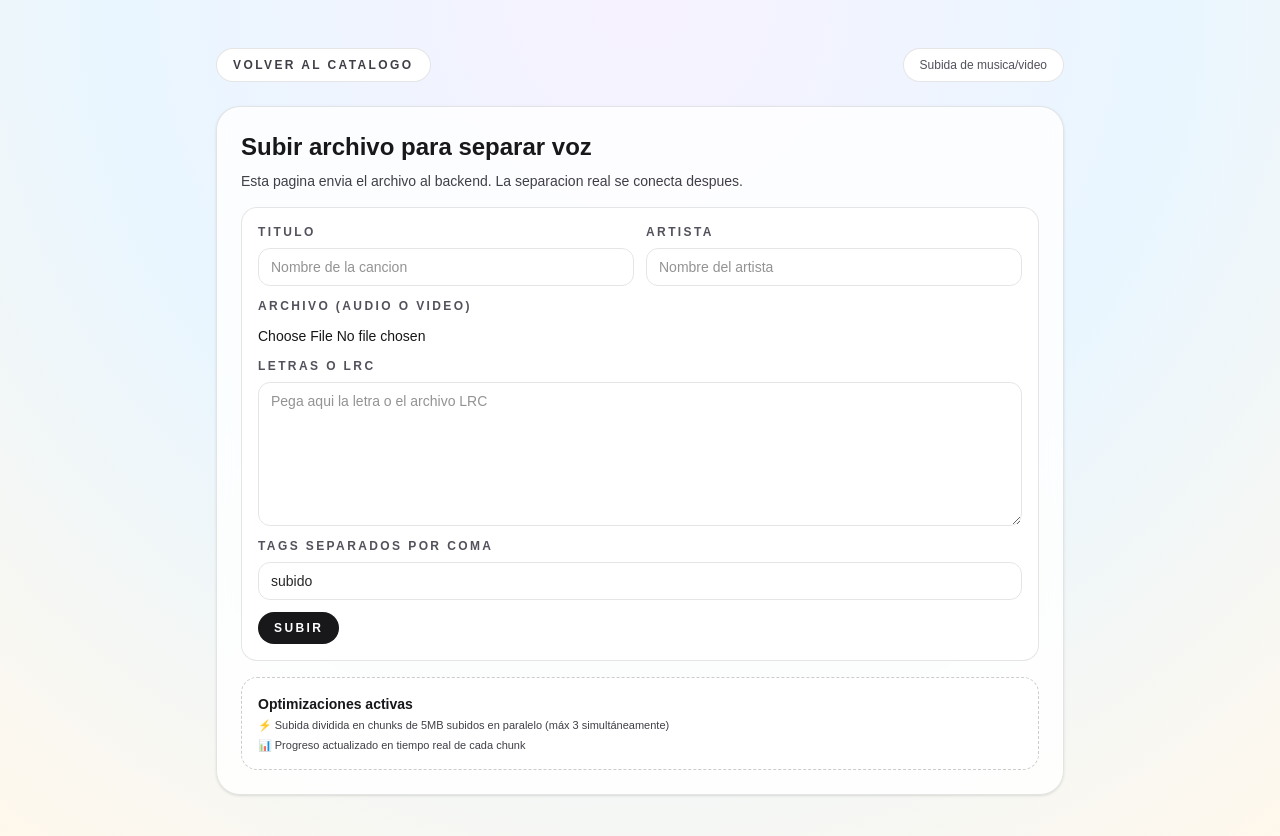
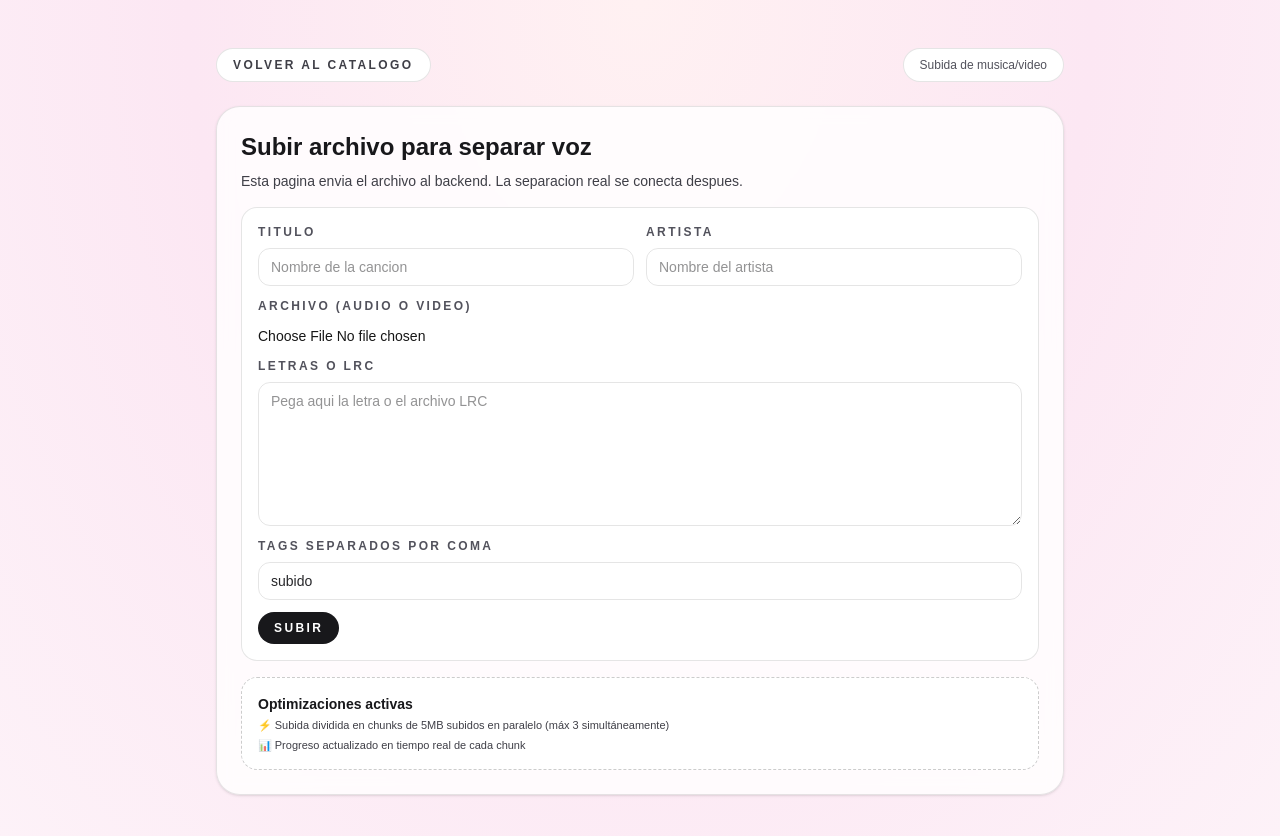
Before and after one commit to Rafael-129/karaoke, a Next.js app: page /upload in a window 1280 px wide. Shown: the top 836 px of the page. Built offline with nearby package versions, Linux system fonts and the light colour scheme.

Commit message:
feat: implement frontend catalog and music player pages with layout structure

```diff
--- a/app/components/CatalogPage.tsx
+++ b/app/components/CatalogPage.tsx
@@ -74,7 +74,7 @@ export default function CatalogPage() {
   });
 
   return (
-    <div className="min-h-screen bg-[radial-gradient(circle_at_top,_#f7f2ff,_#e9f6ff_50%,_#fff8ec_100%)]">
+    <div className="min-h-screen bg-[radial-gradient(ellipse_at_top,_#fff1f2,_#fce7f3_50%,_#fdf2f8_100%)]">
       <div className="mx-auto flex w-full max-w-6xl flex-col gap-10 px-6 py-12">
         <header className="flex flex-col gap-4">
           <div className="inline-flex w-fit items-center gap-3 rounded-full border border-black/10 bg-white/70 px-4 py-2 text-xs font-semibold uppercase tracking-[0.25em] text-zinc-700 backdrop-blur">
--- a/app/layout.tsx
+++ b/app/layout.tsx
@@ -1,20 +1,15 @@
 import type { Metadata } from "next";
-import { Geist, Geist_Mono } from "next/font/google";
+import { Outfit } from "next/font/google";
 import "./globals.css";
 
-const geistSans = Geist({
-  variable: "--font-geist-sans",
+const outfit = Outfit({
   subsets: ["latin"],
-});
-
-const geistMono = Geist_Mono({
-  variable: "--font-geist-mono",
-  subsets: ["latin"],
+  variable: "--font-outfit",
 });
 
 export const metadata: Metadata = {
-  title: "Create Next App",
-  description: "Generated by create next app",
+  title: "Karaoke Romántico",
+  description: "Un regalo especial de aniversario",
 };
 
 export default function RootLayout({
@@ -24,10 +19,10 @@ export default function RootLayout({
 }>) {
   return (
     <html
-      lang="en"
-      className={`${geistSans.variable} ${geistMono.variable} h-full antialiased`}
+      lang="es"
+      className={`${outfit.variable} font-sans h-full antialiased`}
     >
-      <body className="min-h-full flex flex-col">{children}</body>
+      <body className="min-h-full flex flex-col font-sans selection:bg-rose-200 selection:text-rose-900">{children}</body>
     </html>
   );
 }
--- a/app/musica/[id]/page.tsx
+++ b/app/musica/[id]/page.tsx
@@ -200,7 +200,7 @@ export default function SongPage() {
 
   if (isLoadingSong) {
     return (
-      <div className="min-h-screen bg-[radial-gradient(circle_at_top,_#f7f2ff,_#e9f6ff_50%,_#fff8ec_100%)]">
+      <div className="min-h-screen bg-[radial-gradient(ellipse_at_top,_#fff1f2,_#fce7f3_50%,_#fdf2f8_100%)]">
         <div className="mx-auto flex w-full max-w-4xl flex-col gap-6 px-6 py-12">
           <Link
             className="w-fit rounded-full border border-black/10 bg-white px-4 py-2 text-xs font-semibold uppercase tracking-[0.2em] text-zinc-700"
@@ -218,7 +218,7 @@ export default function SongPage() {
 
   if (!song) {
     return (
-      <div className="min-h-screen bg-[radial-gradient(circle_at_top,_#f7f2ff,_#e9f6ff_50%,_#fff8ec_100%)]">
+      <div className="min-h-screen bg-[radial-gradient(ellipse_at_top,_#fff1f2,_#fce7f3_50%,_#fdf2f8_100%)]">
         <div className="mx-auto flex w-full max-w-4xl flex-col gap-6 px-6 py-12">
           <Link
             className="w-fit rounded-full border border-black/10 bg-white px-4 py-2 text-xs font-semibold uppercase tracking-[0.2em] text-zinc-700"
@@ -235,7 +235,7 @@ export default function SongPage() {
   }
 
   return (
-    <div className="min-h-screen bg-[radial-gradient(circle_at_top,_#f7f2ff,_#e9f6ff_50%,_#fff8ec_100%)]">
+    <div className="min-h-screen bg-[radial-gradient(ellipse_at_top,_#fff1f2,_#fce7f3_50%,_#fdf2f8_100%)]">
       <div className="mx-auto flex w-full max-w-6xl flex-col gap-8 px-6 py-12">
         <div className="flex flex-wrap items-center justify-between gap-3">
           <Link
--- a/app/upload/page.tsx
+++ b/app/upload/page.tsx
@@ -237,7 +237,7 @@ export default function UploadPage() {
   };
 
   return (
-    <div className="min-h-screen bg-[radial-gradient(circle_at_top,_#f7f2ff,_#e9f6ff_50%,_#fff8ec_100%)]">
+    <div className="min-h-screen bg-[radial-gradient(ellipse_at_top,_#fff1f2,_#fce7f3_50%,_#fdf2f8_100%)]">
       <div className="mx-auto flex w-full max-w-4xl flex-col gap-6 px-6 py-12">
         <div className="flex flex-wrap items-center justify-between gap-3">
           <Link
```
